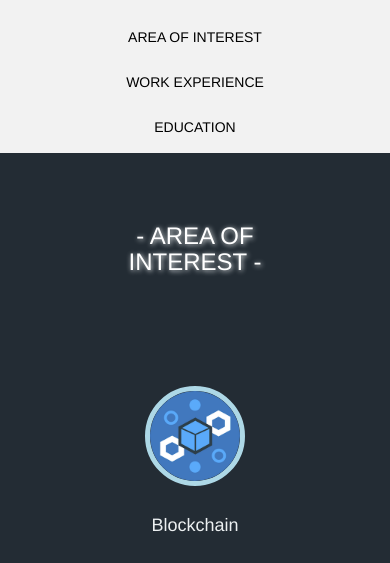
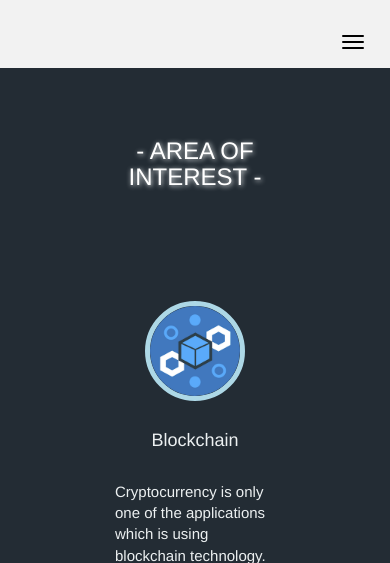
Before and after one commit to thewilliamchan/personal-portfolio, a plain HTML site: page index.html in a window 390 px wide. Shown: the part 266-829 px from the top of the page. Drawn offline with Linux system fonts and the light colour scheme.

Commit message:
Add navbar collapse

```diff
--- a/css/navbar.css
+++ b/css/navbar.css
@@ -40,4 +40,9 @@ nav ul li a:hover {
   color: #000;
   font-weight: bold;
 }
+.icon-bar {
+  color: #000;
+  border-color: #000;
+  background-color: #000;
+}
 /* ---------- */
--- a/index.html
+++ b/index.html
@@ -26,11 +26,20 @@
         </div>
       </div>
       <div class="container-fluid">
-        <ul class="nav nav-justified">
-          <li><a href="#area-interest">AREA OF INTEREST</a></li>
-          <li><a href="#work-experience">WORK EXPERIENCE</a></li>
-          <li><a href="#education">EDUCATION</a></li>
-        </ul>
+        <div class="navbar-header">
+          <button type="button" class="navbar-toggle" data-toggle="collapse" data-target="#myNavbar">
+            <span class="icon-bar"></span>
+            <span class="icon-bar"></span>
+            <span class="icon-bar"></span>
+          </button>
+        </div>
+        <div class="collapse navbar-collapse" id="myNavbar">
+          <ul class="nav nav-justified">
+            <li><a href="#area-interest">AREA OF INTEREST</a></li>
+            <li><a href="#work-experience">WORK EXPERIENCE</a></li>
+            <li><a href="#education">EDUCATION</a></li>
+          </ul>
+        </div>
       </div>
     </nav>
     <div class="container-fluid main-content">
```
